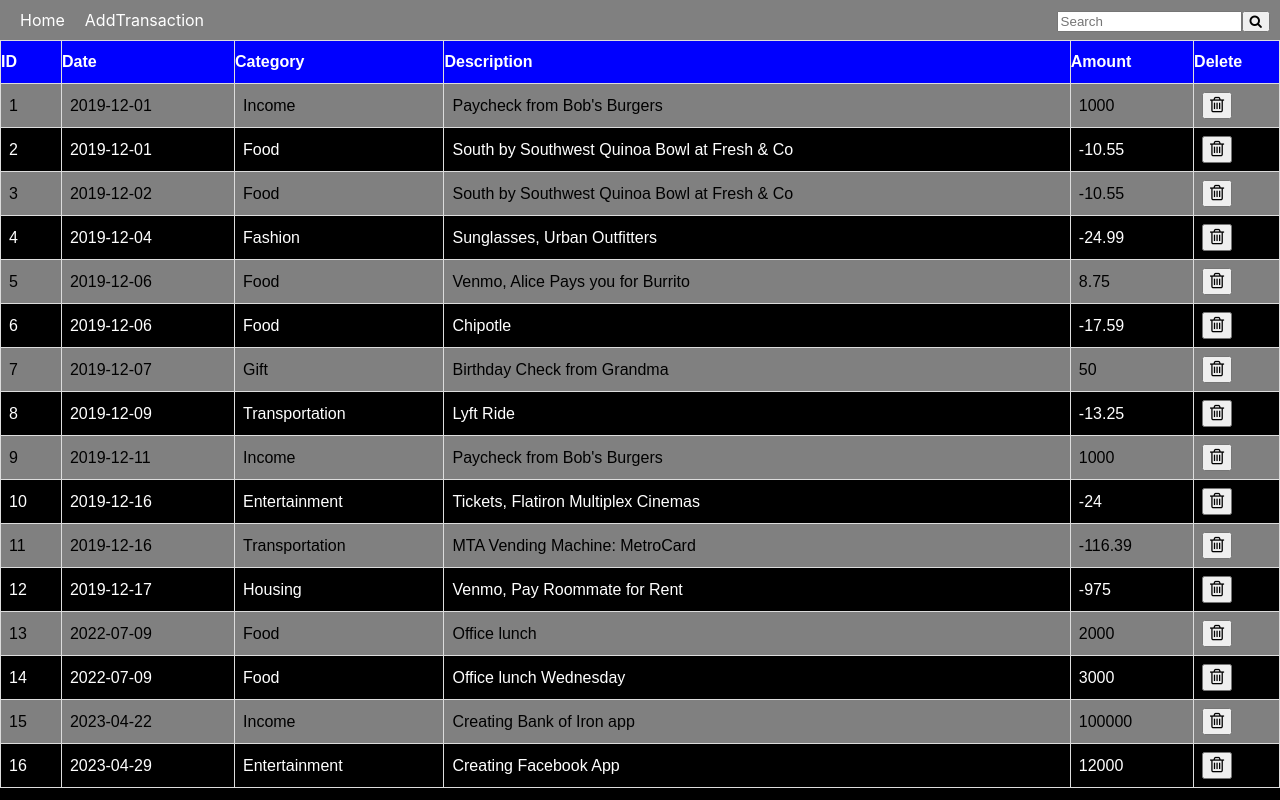
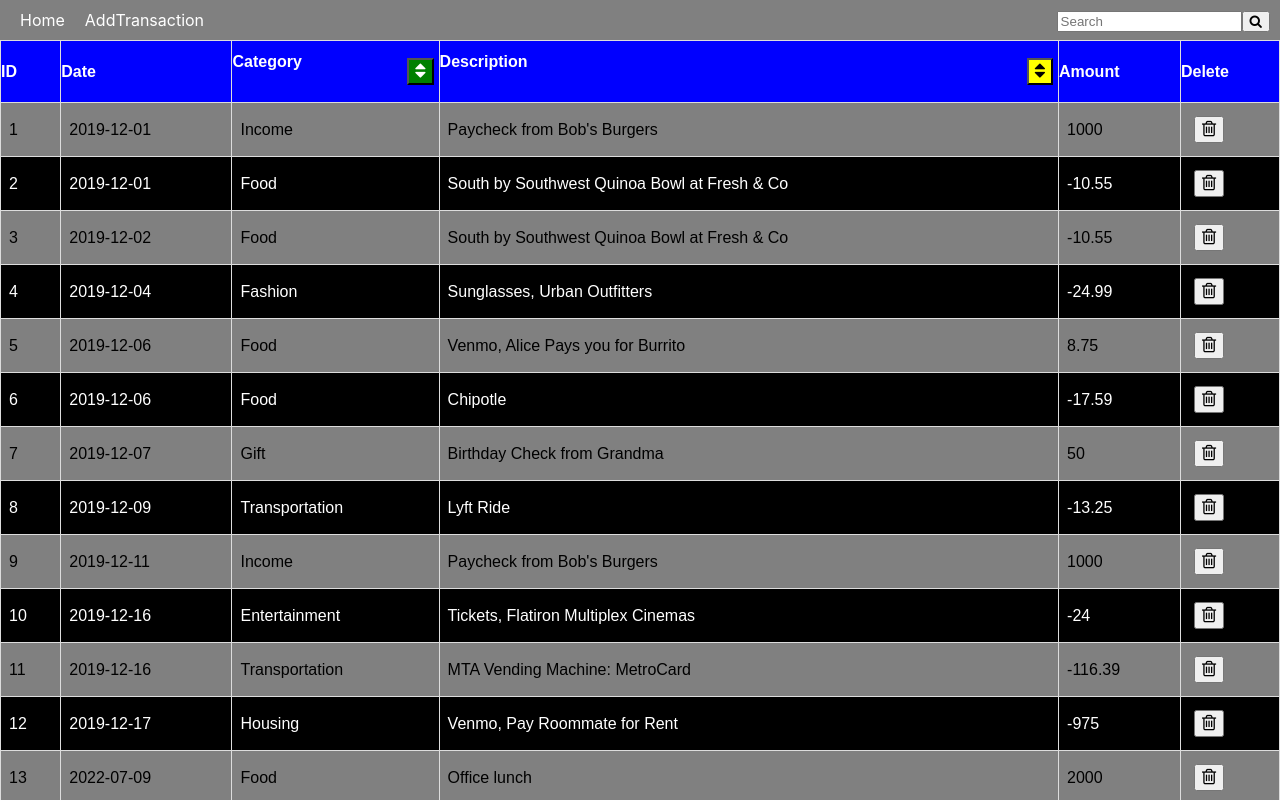
Before and after one commit to Ngaremaina/Bank-of-Flatiron, a React (Create React App) app: page / in a window 1280 px wide. Shown: the top 800 px of the page. Built offline with nearby package versions, Linux system fonts and the light colour scheme; data requests are answered from the project's data file.

Commit message:
Sort transactions alphabetically by category and description.

```diff
--- a/db.json
+++ b/db.json
@@ -104,13 +104,6 @@
       "date": "2023-04-22",
       "category": "Income",
       "id": 15
-    },
-    {
-      "amount": "12000",
-      "description": "Creating Facebook App",
-      "date": "2023-04-29",
-      "category": "Entertainment",
-      "id": 16
     }
   ]
 }
--- a/src/App.css
+++ b/src/App.css
@@ -41,8 +41,9 @@
   color: white;
 }
 
-.deletebutton{
+.deletebutton, .buttonDescription, .buttonCategory{
   font-size: 18px;
+  margin: 5px;
 }
 .deletebutton:hover{
   background-color: red;
@@ -79,3 +80,20 @@
 .addNewTransaction button:hover{
   background-color: aqua;
 }
+
+.buttonCategory{
+  background-color: green;
+  color: white;
+}
+.buttonCategory:hover{
+  background-color: lawngreen;
+}
+
+.buttonDescription{
+  background-color: yellow;
+}
+
+.buttonDescription:hover{
+  background-color: yellowgreen;
+
+}
--- a/src/App.js
+++ b/src/App.js
@@ -3,6 +3,7 @@
 import Header from './Header';
 import TransactionList from './TransactionList';
 import NewTransaction from './NewTransaction';
+
 
 function App() {
   const [transactions, setTransactions] = useState([])
@@ -30,14 +31,24 @@
   const handleDeleteTransaction = (deletedTransaction) => {
     setTransactions(transactions.filter((transaction) => transaction.id !== deletedTransaction));
   }
+  //Sorting the transactions by category
+  function sortByCategory() {
+    const sortedTransactions = [...transactions].sort((a, b) => a.category.localeCompare(b.category));
+    setTransactions(sortedTransactions);
+  }
+  //Sorting the transactions by description
+  function sortByDescription() {
+    const sortedTransactions = [...transactions].sort((a, b) => a.description.localeCompare(b.description));
+    setTransactions(sortedTransactions);
+  }
+
 
   //Calling our components
   return (
     <div className="App">
       <Header getDescription = {fetchDescription}/>
-      <TransactionList transactions = {transactions} onDeleteTransaction={handleDeleteTransaction}/>
+      <TransactionList transactions = {transactions} onDeleteTransaction={handleDeleteTransaction} sortByCategory = {sortByCategory} sortByDescription={sortByDescription}/>
       <NewTransaction onTransactionSubmit={handleAddTransaction}/>
-
     </div>
   );
 }
--- a/src/NewTransaction.js
+++ b/src/NewTransaction.js
@@ -51,6 +51,7 @@
                     <option>Transportation</option>
                     <option>Entertainment</option>
                     <option>Housing</option>
+
                 </select>
             </label>
             <button>Submit</button>
--- a/src/TransactionItem.js
+++ b/src/TransactionItem.js
@@ -23,7 +23,6 @@
             <td>{amount}</td>
             <td><button class="deletebutton" style={{float: 'left'}} onClick={handleDelete}><i class="fa fa-trash-o" aria-hidden="true"></i></button></td>
 
-
         </tr>
     )
 }
--- a/src/TransactionList.js
+++ b/src/TransactionList.js
@@ -1,7 +1,7 @@
 import React from "react";
 import TransactionItem from "./TransactionItem";
 
-function TransactionList({transactions, onDeleteTransaction, onUpdateTransaction}){
+function TransactionList({transactions, onDeleteTransaction, onUpdateTransaction,sortByCategory, sortByDescription}){
 
     // Displaying the transactions from the json server
     const displayTransactions = transactions.map(transaction => {
@@ -12,12 +12,14 @@
     return (
         //displaying the table
         <div>
+
+
             <table id="home">
                 <tr>
                     <th>ID</th>
                     <th>Date</th>
-                    <th>Category</th>
-                    <th>Description</th>
+                    <th>Category<button className="buttonCategory" onClick={sortByCategory} style={{float: 'right'}}><i class="fa fa-sort"></i></button>{/*Button that will handle sorting by category*/}</th>
+                    <th>Description<button className="buttonDescription" onClick={sortByDescription} style={{float: 'right'}}><i class="fa fa-sort"></i></button>{/*Button that will handle sorting by description*/}</th>
                     <th>Amount</th>
                     <th>Delete</th>
 
```
